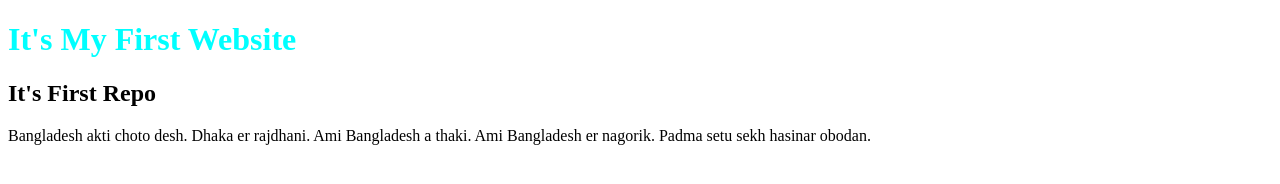
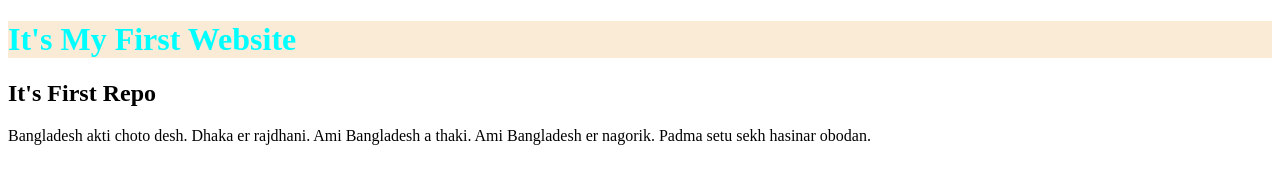
Before and after one commit to hmevan/my-first-repo, a plain HTML site: page index.html in a window 1280 px wide. Drawn offline with Linux system fonts and the light colour scheme.

Commit message:
color add

```diff
--- a/index.html
+++ b/index.html
@@ -8,7 +8,7 @@
     <style>
         h1{
             color: aqua;
-            background-color: antiquewhite 50%;
+            background-color: antiquewhite;
         }
     </style>
 </head>
```
